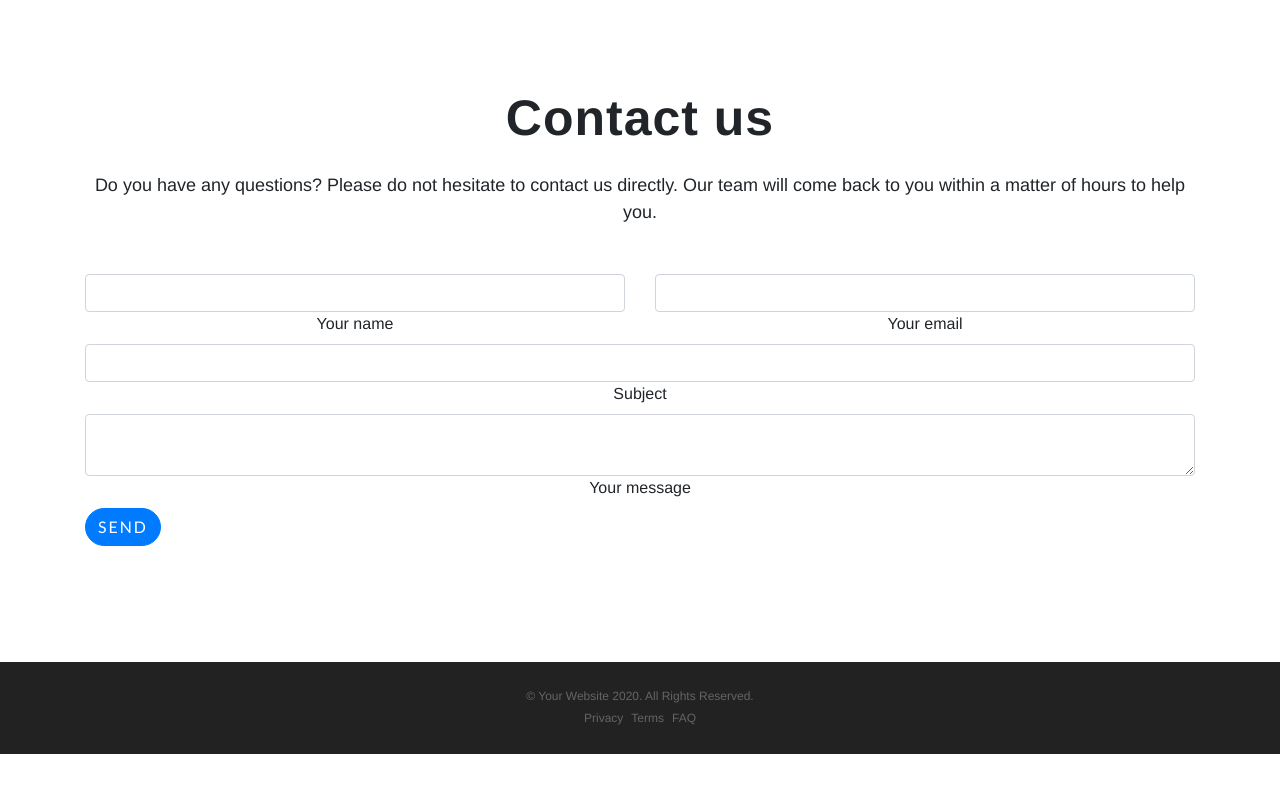
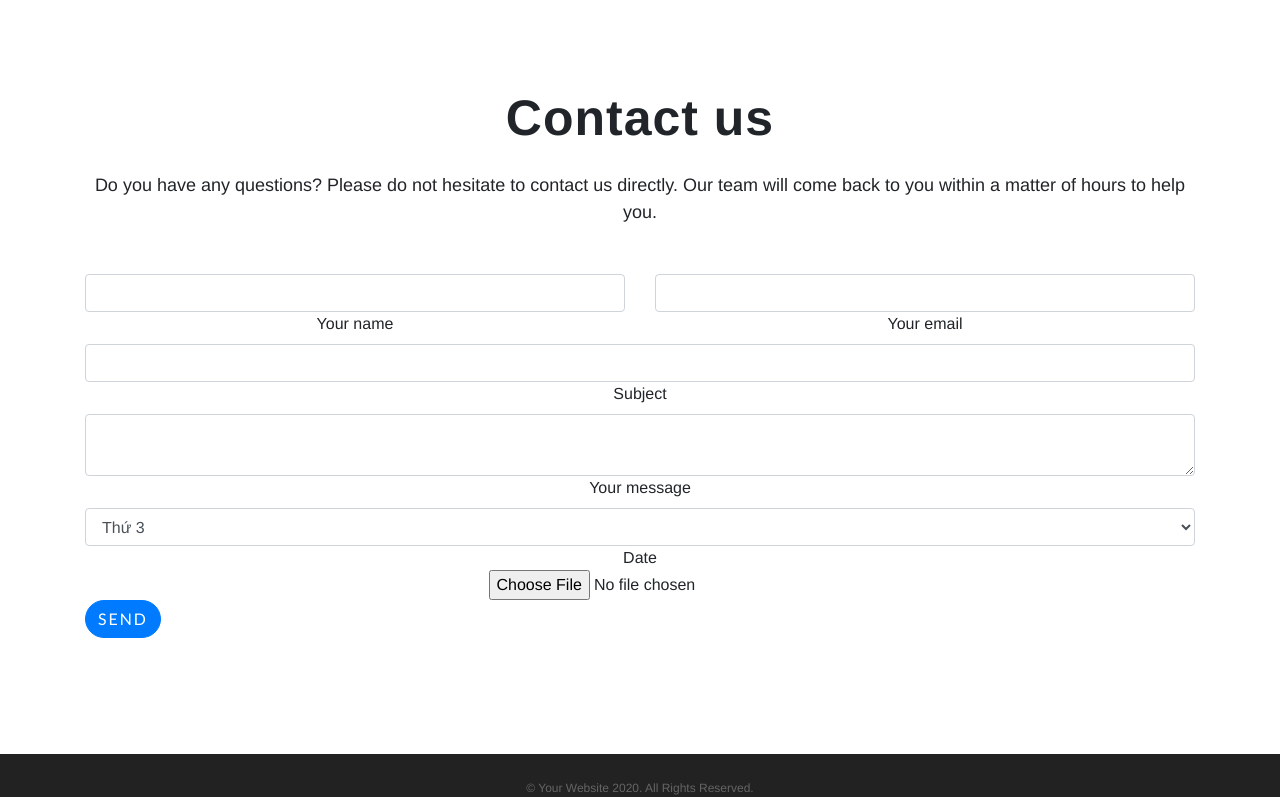
Before and after one commit to cofeciao/Reactjs-Redux, a React (Create React App) app: page /lien-he in a window 1280 px wide. Shown: the part 356-1153 px from the top of the page. Before the commit the page ends 1110 px from the top, so only its background shows below. Built offline with nearby package versions, Linux system fonts and the light colour scheme; a web font is replaced by a local one.

Commit message:
code upload

```diff
--- a/src/components/Contact.js
+++ b/src/components/Contact.js
@@ -5,7 +5,8 @@ class Contact extends Component {
     constructor(props) {
         super(props);
         this.state = {
-            isRedirect: false
+            isRedirect: false,
+            fngay : 'thu 3'
         }
     }
 
@@ -18,18 +19,33 @@ class Contact extends Component {
         });
     }
 
+    isFileChanged = (event) => {
+        const target = event.target;
+        const fanh = target.value;
+        console.log(fanh);
+    }
+
     submitForm = (event) => {
         this.setState({
             isRedirect:true
         })
 
         event.preventDefault();
+
+        this.getGiaTri();
+        // this.isFileChanged();
+    }
+
+    getGiaTri = () => {
+        return this.state;
     }
 
     render() {
         if(this.state.isRedirect == true){
             return <Redirect to={"/"} />
         }
+
+
         return (
             <div>
                 <header className="masthead tintuc">
@@ -82,11 +98,30 @@ class Contact extends Component {
                                         </div>
                                     </div>
                                 </div>
+                                <div className="row">
+                                    <div className="col-md-12">
+                                        <div className="md-form">
+                                            <select value={this.state.fngay} onChange={(event) => {this.ischanged(event)}} name="fngay" className="form-control">
+                                                <option value="thu 2">Thứ 2</option>
+                                                <option value="thu 3">Thứ 3</option>
+                                                <option value="thu 4">Thứ 4</option>
+                                                <option value="thu 5">Thứ 5</option>
+                                            </select>
+                                                                Date
+                                        </div>
+                                    </div>
+                                </div>
+                                <div className="row">
+                                    <div className="col-md-12">
+                                        <div className="md-form">
+                                            <input onChange={(event) => {this.isFileChanged(event)}} type="file" name="ffile"/>
+                                        </div>
+                                    </div>
+                                </div>
                                 <div className="text-center text-md-left">
                                     <button type="submit" onClick={(event) => {this.submitForm(event)}} className="btn btn-primary">send</button>
                                 </div>
                             </form>
-
                         </div>
                     </div>
                 </div>
```
